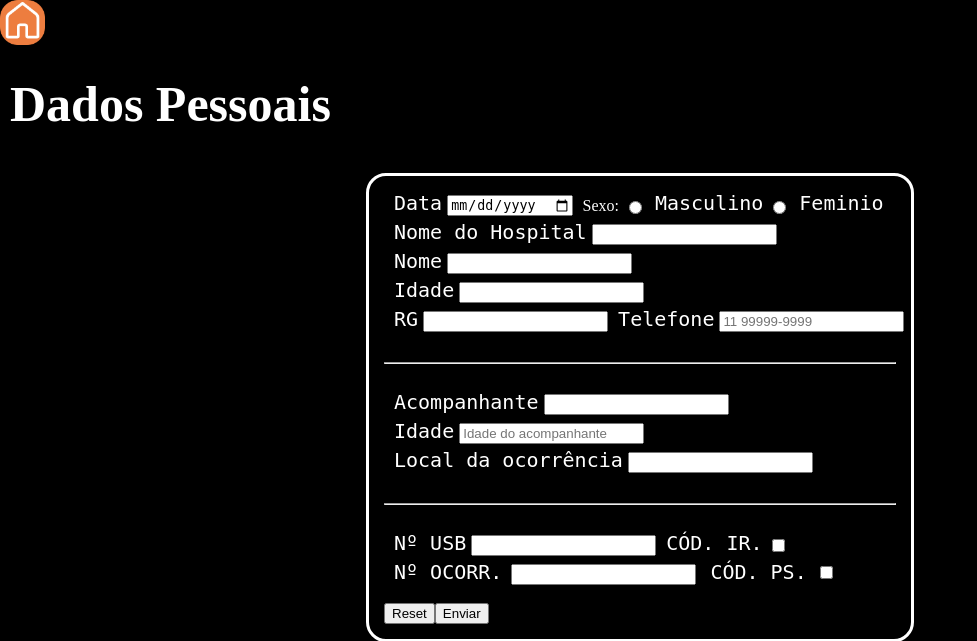
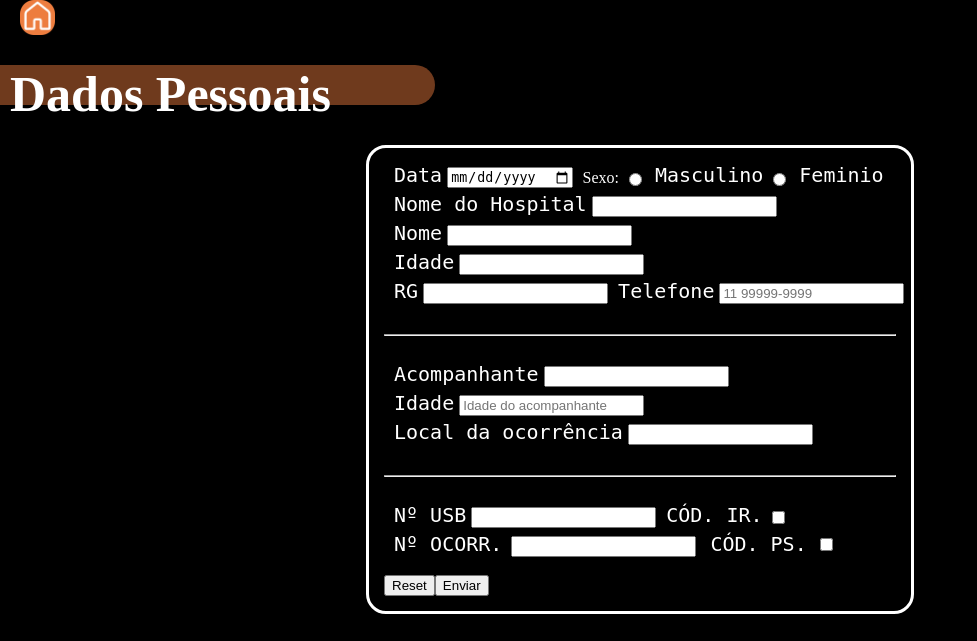
Before and after one commit to ArthurLima340/SA-bombeiros, a PHP site: page /dados-pessoais.html in a window 1280 px wide. Shown: the part 120-761 px from the top of the page, without its empty margins (0-977 px from the left). Run offline with PHP 8.4, Linux system fonts and the light colour scheme.

Commit message:
atualização

```diff
--- a/dados-pessoais/css/dados-pessoais.css
+++ b/dados-pessoais/css/dados-pessoais.css
@@ -12,7 +12,7 @@ body {
   color: white;
 }
 
-img {
+img{
   width: 85px;
 }
 
@@ -32,21 +32,32 @@ header {
 /* ------------------------------------------------------ */
 
 .home{
-  width: 45px;
-  height: 45px;
+  width: 35px;
+  height: 35px;
 }
 .home img {
   width: 100%;
   height: 100%;
+  margin-left: 20px;
 }
 
 /* ------------------------------------------------------ */
 .titulo {
+  width: 34%;
+  height: 10%;
   font-size: 50px;
 }
 
 .titulo p {
   margin: 30px 0px 40px 10px;
+}
+
+.back-titulo{
+  width: 100%;
+  height: 50%;
+  background-color: #ed7c3f77;
+  border-top-right-radius: 20px;
+  border-bottom-right-radius: 20px;
 }
 
 .conteudo {
@@ -69,6 +80,7 @@ form {
   align-items: center;
 }
 
+
 /* ------------------------------------------------------ */
 form label {
   margin-right: 5px;
--- a/dados-pessoais/dados-pessoais.html
+++ b/dados-pessoais/dados-pessoais.html
@@ -18,7 +18,7 @@
     <!-- FIM DO CABEÇALHO -->
 
 
-    <!---------- IMG ---------->
+    <!---------- Home ---------->
     <div class="home">
         <a href="/login/pg-login.html"><img src="img/home.png" alt=""></a>
     </div>
@@ -26,9 +26,11 @@
 
     <!---------------------- TITULO ---------------------->
     <div class="titulo">
-        <strong>
-            <p class="">Dados Pessoais</p>
-        </strong>
+        <div class="back-titulo">
+            <strong>
+                <p class="">Dados Pessoais</p>
+            </strong>
+        </div>
     </div>
     <!---------------------- FIM DO TITULO ---------------------->
 
```
